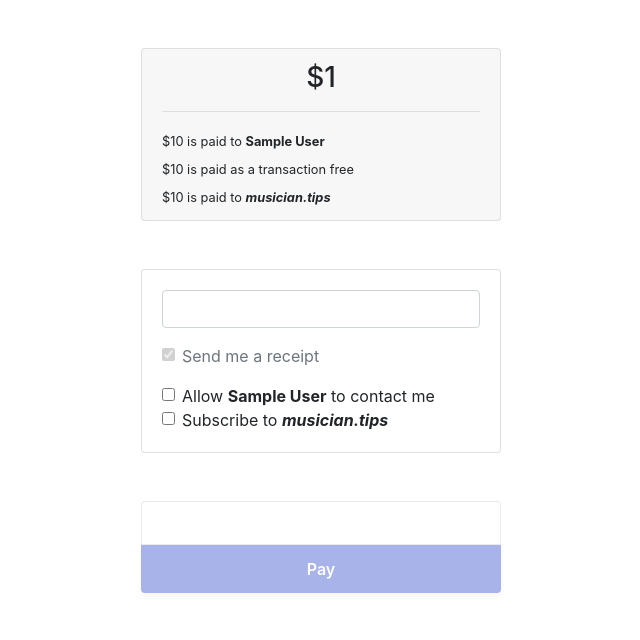
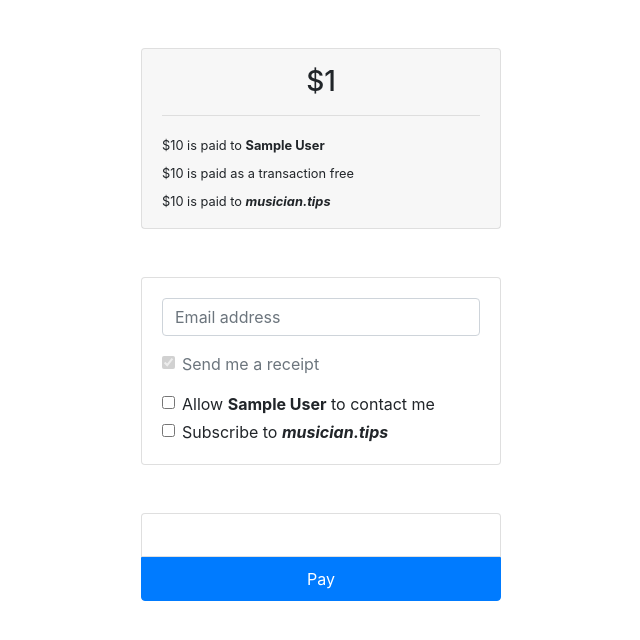
Before and after one commit to 0x213F/musician-tips, a Django app: template tip_jar/templates/pages/checkout.html in a window 1280 px wide. Shown: the top 640 px of the page, without its empty margins (319-959 px from the left). Run offline with Django 3.2, Linux system fonts and the light colour scheme; tables that the repository leaves empty hold one stand-in row (values such as "Sample post"); the template is opened without the code that fills it: values that come from a table or form of the project are taken from there, most other values are stand-ins (such as "Sample title", 1, 10 or a date in 2020); some libraries are stand-ins or nearby versions.

Commit message:
more on checkout flow

```diff
--- a/tip_jar/templates/pages/checkout.html
+++ b/tip_jar/templates/pages/checkout.html
@@ -26,7 +26,7 @@
   }
 
   #card-error {
-    color: rgb(105, 115, 134);
+    color: #6c757d;
     text-align: left;
     font-size: 13px;
     line-height: 17px;
@@ -36,7 +36,7 @@
   #card-element {
     border-radius: 4px 4px 0 0 ;
     padding: 12px;
-    border: 1px solid rgba(50, 50, 93, 0.1);
+    border: 1px solid rgba(0, 0, 0, 0.125);
     height: 44px;
     width: 100%;
     background: white;
@@ -48,18 +48,17 @@
 
   /* Buttons and links */
   .stripe-button {
-    background: #5469d4;
-    color: #ffffff;
-    border-radius: 0 0 4px 4px;
+    /* border-radius: 0 0 4px 4px;
     border: 0;
     padding: 12px 16px;
-    font-size: 16px;
-    font-weight: 600;
     cursor: pointer;
     display: block;
     transition: all 0.2s ease;
-    box-shadow: 0px 4px 5.5px 0px rgba(0, 0, 0, 0.07);
+    box-shadow: 0px 4px 5.5px 0px rgba(0, 0, 0, 0.07); */
     width: 100%;
+    height: 44px;
+    border-top-right-radius: 0;
+    border-top-left-radius: 0;
   }
   .stripe-button:hover {
     filter: contrast(115%);
@@ -142,11 +141,6 @@
   }
 
   /* Not Stripe styles */
-  #donation-amount {
-    text-align: center;
-    margin-top: 2rem;
-    font-size: 3rem;
-  }
 
   .email-input {
     width: 100%;
@@ -161,7 +155,7 @@
   <div style="width: 100%; height: 3rem;"></div>
 
   <div class="card text-center">
-    <div class="card-header" style="border-bottom: 0;">
+    <div class="card-header" style="padding-top: 1rem; padding-bottom: 1rem; border-bottom: 0;">
       <h3 style="margin-bottom: 0;">${{ total_amount }}</h3>
       <hr>
       <div style="text-align: left;">
@@ -179,7 +173,7 @@
 
       <div class="form-group">
         <div class="form-check" style="padding-left: 0;">
-          <input type="text" class="form-control email-input">
+          <input type="text" class="form-control email-input" placeholder="Email address">
         </div>
       </div>
 
@@ -193,7 +187,7 @@
       </div>
 
       <div class="form-group" style="margin-bottom: 0;">
-        <div class="form-check">
+        <div class="form-check" style="padding-bottom: 0.25rem">
           <input class="form-check-input" type="checkbox">
           <label class="form-check-label">
             Allow <b>{{ musician.name }}</b> to contact me
@@ -210,16 +204,16 @@
     </div>
   </div>
 
-  <div>
+  <form id="payment-form">
     <div style="width: 100%; height: 3rem;"></div>
     <div id="card-element"><!--Stripe.js injects the Card Element--></div>
-    <button id="submit" class="stripe-button" disabled>
+    <button id="submit" class="stripe-button btn btn-primary" disabled>
       <div class="spinner hidden" id="spinner"></div>
       <span id="button-text">Pay</span>
     </button>
     <p id="card-error" role="alert"></p>
     <p id="card-success" role="alert"></p>
-  </div>
+  </form>
 
 </div>
 
@@ -230,6 +224,8 @@
 
 {% block addedjavascript %}
 
+    <script src="https://js.stripe.com/v3/"></script>
+
     <script type="text/javascript">
 
       const CLIENT_SECRET = document.getElementById("client-secret").childNodes[0].value;
@@ -237,8 +233,7 @@
       // Clean and validate donation amount
       const queryString = window.location.search;
       const urlParams = new URLSearchParams(queryString);
-      const donationAmount = parseFloat(urlParams.get('total'));
-      document.getElementById("donation-amount").textContent = `$${donationAmount}`;
+      const donationAmount = parseFloat(urlParams.get('amount'));
 
       // Show a spinner on payment submission
       var loading = function(isLoading) {
@@ -257,18 +252,18 @@
       // Stripe Style
       var style = {
         base: {
-          color: "#32325d",
-          fontFamily: 'Arial, sans-serif',
+          color: "#212529",
+          fontFamily: '-apple-system, Arial, sans-serif',
           fontSmoothing: "antialiased",
           fontSize: "16px",
           "::placeholder": {
-            color: "#32325d"
+            color: "#6c757d"
           }
         },
         invalid: {
           fontFamily: 'Arial, sans-serif',
-          color: "#fa755a",
-          iconColor: "#fa755a"
+          color: "#721c24",
+          iconColor: "#721c24"
         }
       };
 
@@ -280,18 +275,7 @@
         "../../payments/stripe/create-intent/",
         {headers: {"X-CSRFToken": CSRF_TOKEN}}
       );
-      fetch(request, {
-        method: "POST",
-        mode: "same-origin",
-        body: JSON.stringify({
-          'amount': donationAmount * 100,
-          'musician': window.location.pathname,
-        }),
-      })
-        .then(function(result) {
-          return result.json();
-        })
-        .then(function(response) {
+      (function(response) {
 
         // Verify status
         if(!CLIENT_SECRET) {
@@ -322,10 +306,8 @@
 
         // Update style
         document.querySelector("button").disabled = false;
-        })
-        .catch(function() {
-          document.querySelector("#card-error").textContent = 'Unexpected error';
-        });
+      })()
+
 
       // Submit payment
       var payWithCard = function(stripe, card, clientSecret) {
```
Also changed, not shown: config/views/checkout_view.py (+41 -5 lines), tip_jar/templates/pages/cart.html (+56 -2 lines), tip_jar/templates/pages/choose.html (+7 -15 lines), tip_jar/templates/pages/home.html (+2 -5 lines). Lines whose indentation alone changed are shown as unchanged.
